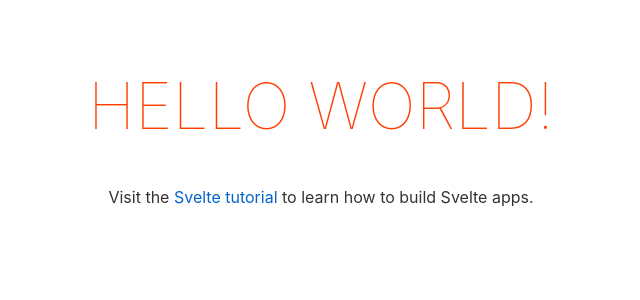
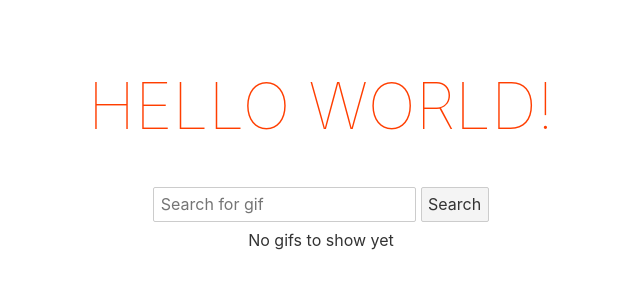
Before and after one commit to znarro/svelte-express, a Svelte app: page / in a window 1280 px wide. Shown: the top 300 px of the page, without its empty margins (319-959 px from the left). Built offline with nearby package versions, Linux system fonts and the light colour scheme.

Commit message:
Call giphy api with axios

```diff
--- a/package.json
+++ b/package.json
@@ -18,6 +18,7 @@
     "svelte": "^3.0.0"
   },
   "dependencies": {
+    "axios": "^0.27.2",
     "cors": "^2.8.5",
     "express": "^4.18.1",
     "sirv-cli": "^2.0.0"
--- a/src/App.svelte
+++ b/src/App.svelte
@@ -1,10 +1,36 @@
 <script>
   export let name;
+  let gifs = [];
+  let searchTerm = "";
+
+  async function searchForGif(e) {
+    try {
+      const returnValue = await fetch(`/giphy?term=${searchTerm}`);
+      const response = await returnValue.json();
+      gifs = response.data;
+    } catch (error) {
+      console.error(error);
+    }
+  }
 </script>
 
 <main>
   <h1>Hello {name}!</h1>
-	<p>Visit the <a href="https://svelte.dev/tutorial">Svelte tutorial</a> to learn how to build Svelte apps.</p>
+  <div class="search-block">
+    <input type="text" placeholder="Search for gif" bind:value={searchTerm} />
+    <button on:click={searchForGif}>Search</button>
+  </div>
+  <div class="gifs">
+    {#if gifs.length > 0}
+      <div class="gifs-grid">
+        {#each gifs as gif}
+            <iframe src={gif.embed_url} title={gif.title} />
+        {/each}
+      </div>
+    {:else}
+      No gifs to show yet
+    {/if}
+  </div>
 </main>
 
 <style>
```
Also changed, not shown: server.js (+20 -4 lines), 1 other file (tests, documents, lock files or other folders). Lines whose indentation alone changed are shown as unchanged.
